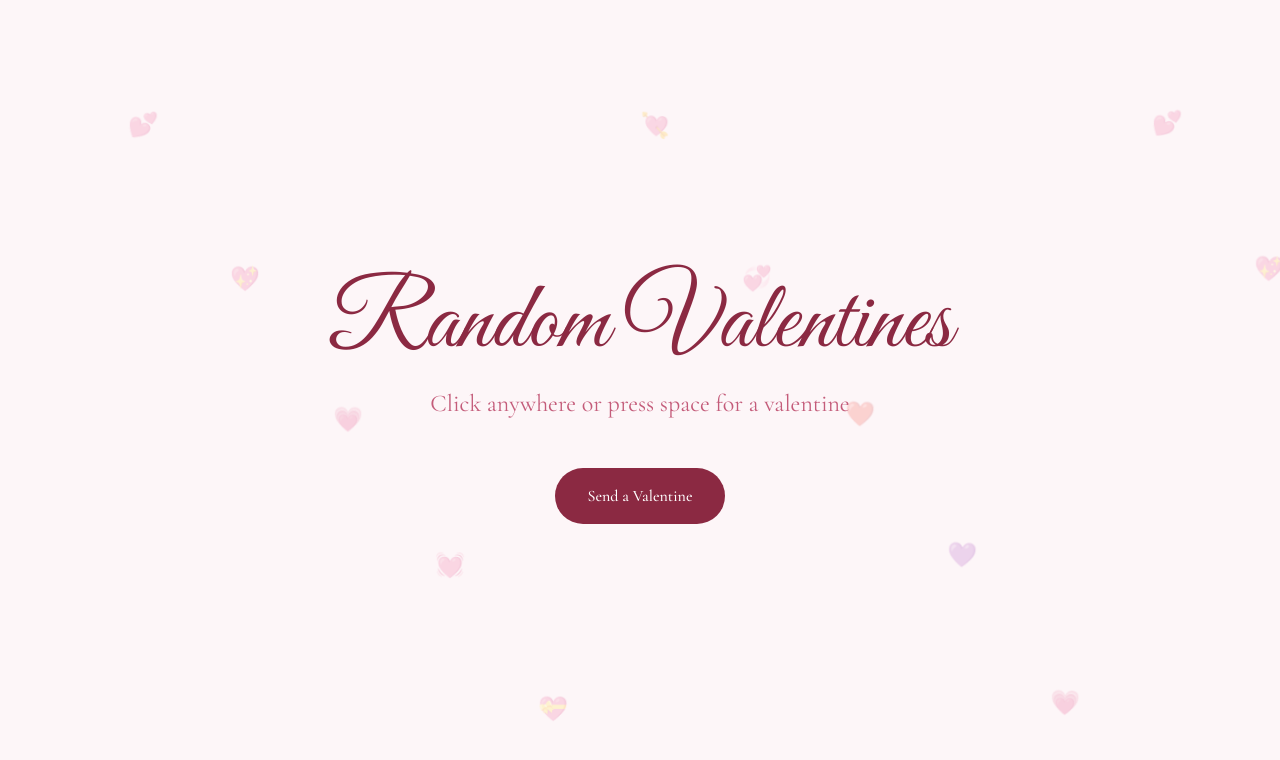
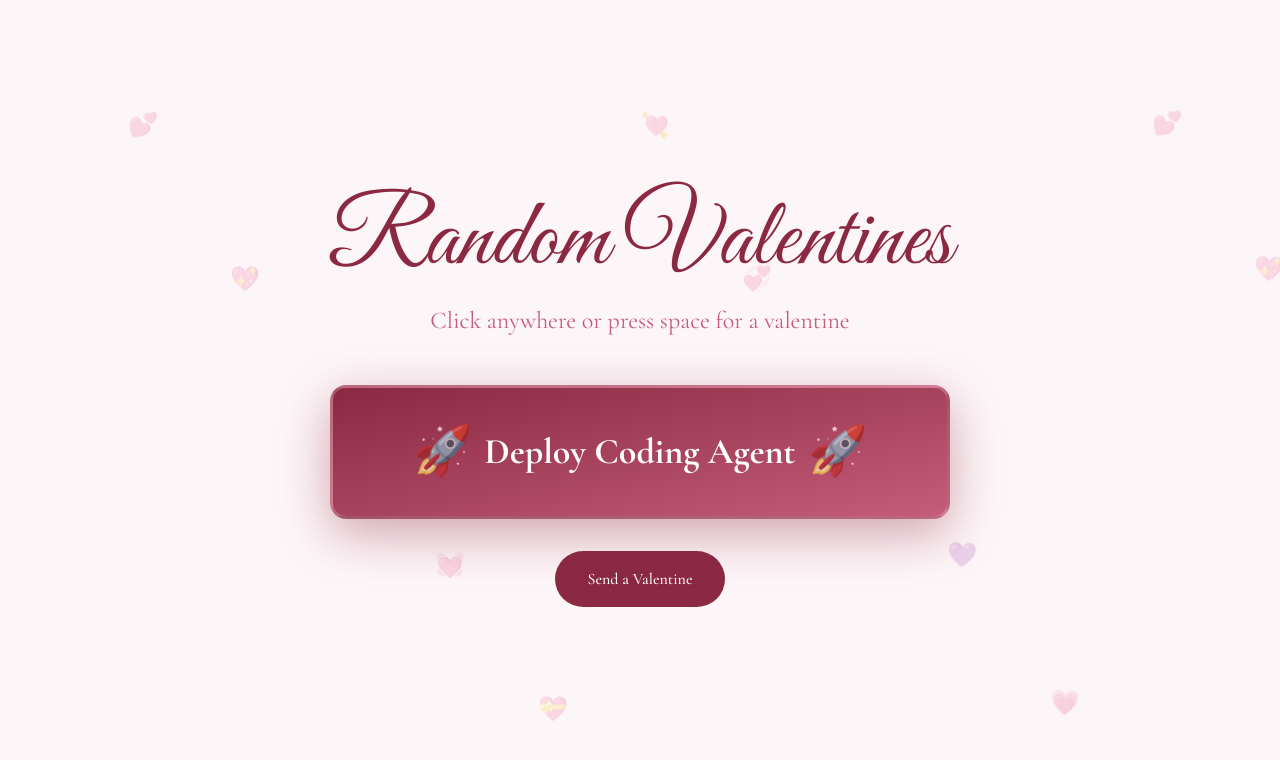
Before and after one commit to soooooooot/treehacks-agent-repo, a Next.js app: page / in a window 1280 px wide. Shown: the top 760 px of the page. Built offline with nearby package versions, Linux system fonts and the light colour scheme.

Commit message:
fix: Add a LARGE, prominent button to the frontend that says "Deploy Coding A

```diff
--- a/app/page.tsx
+++ b/app/page.tsx
@@ -116,6 +116,13 @@ export default function Home() {
     []
   );
 
+  const handleDeployCodingAgent = (e: React.MouseEvent) => {
+    e.stopPropagation();
+    // TODO: Implement deploy coding agent functionality
+    console.log("Deploy Coding Agent clicked!");
+    alert("Deploy Coding Agent functionality coming soon!");
+  };
+
   return (
     <main
       className="relative min-h-screen cursor-pointer overflow-hidden"
@@ -149,6 +156,26 @@ export default function Home() {
         <p className="mb-12 text-center text-xl text-[#c45c7a] md:text-2xl">
           Click anywhere or press space for a valentine
         </p>
+
+        {/* LARGE Deploy Coding Agent Button */}
+        <button
+          onClick={handleDeployCodingAgent}
+          className="deploy-agent-btn group relative mb-8 rounded-2xl bg-gradient-to-br from-[#8b2942] to-[#c45c7a] px-16 py-8 text-3xl font-bold text-white shadow-2xl transition-all duration-300 hover:scale-110 hover:shadow-[0_20px_60px_rgba(139,41,66,0.5)] active:scale-105 md:px-20 md:py-10 md:text-4xl"
+          style={{
+            fontFamily: "var(--font-body)",
+            boxShadow: "0 15px 50px rgba(139, 41, 66, 0.4)",
+            border: "3px solid rgba(255, 255, 255, 0.2)"
+          }}
+        >
+          <span className="relative z-10 flex items-center justify-center gap-3">
+            <span className="animate-pulse text-4xl md:text-5xl">🚀</span>
+            Deploy Coding Agent
+            <span className="animate-pulse text-4xl md:text-5xl">🚀</span>
+          </span>
+          {/* Animated glow effect */}
+          <div className="absolute inset-0 -z-10 rounded-2xl bg-gradient-to-br from-[#c45c7a] to-[#8b2942] opacity-0 blur-xl transition-opacity duration-300 group-hover:opacity-70"></div>
+        </button>
+
         <button
           onClick={(e) => {
             e.stopPropagation();
```
